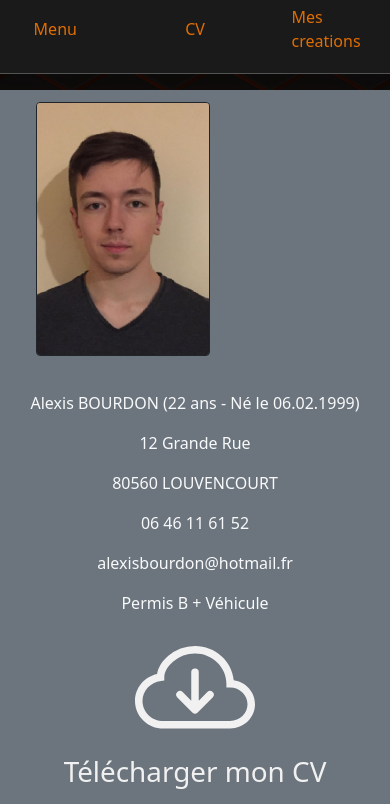
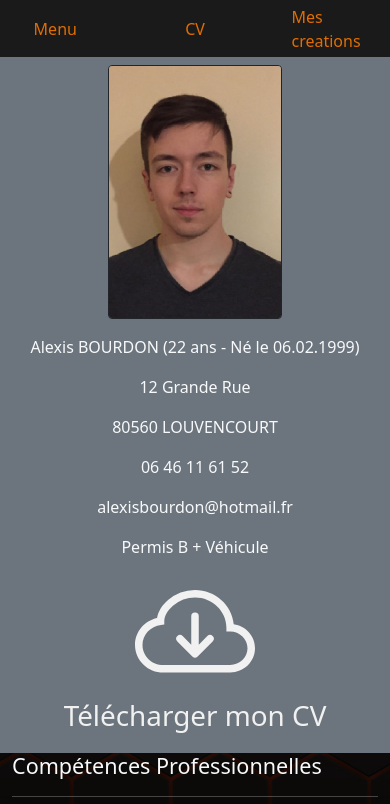
Before and after one commit to BourdonAlexis/Mon-cv, a plain HTML site: page cv.html in a window 390 px wide. Shown: the top 804 px of the page. Drawn offline with nearby package versions, Linux system fonts and the light colour scheme.

Commit message:
Correction page cv : -bug marge entre navbar et colonne -taille photo identité en responsive

```diff
--- a/cv.html
+++ b/cv.html
@@ -18,7 +18,6 @@
       <div class="CV"><a href="cv.html">CV</a></div>
       <div class="creation"><a href="creation.html">Mes creations</a></div>
     </nav>
-    <hr class="text-light">
   </header>
   <div class="container-fluid text-light">
     <div class="row">
@@ -33,7 +32,7 @@
             </div>
           </div>
         </div>
-        <div class="container content d-lg-none text-center">
+        <div class="content d-lg-none text-center">
           <figure class="photo">
             <img src="src/pictures/photo_cv.PNG" class="rounded border border-dark mt-2 photoidnt" alt="photo identité">
           </figure>
```
